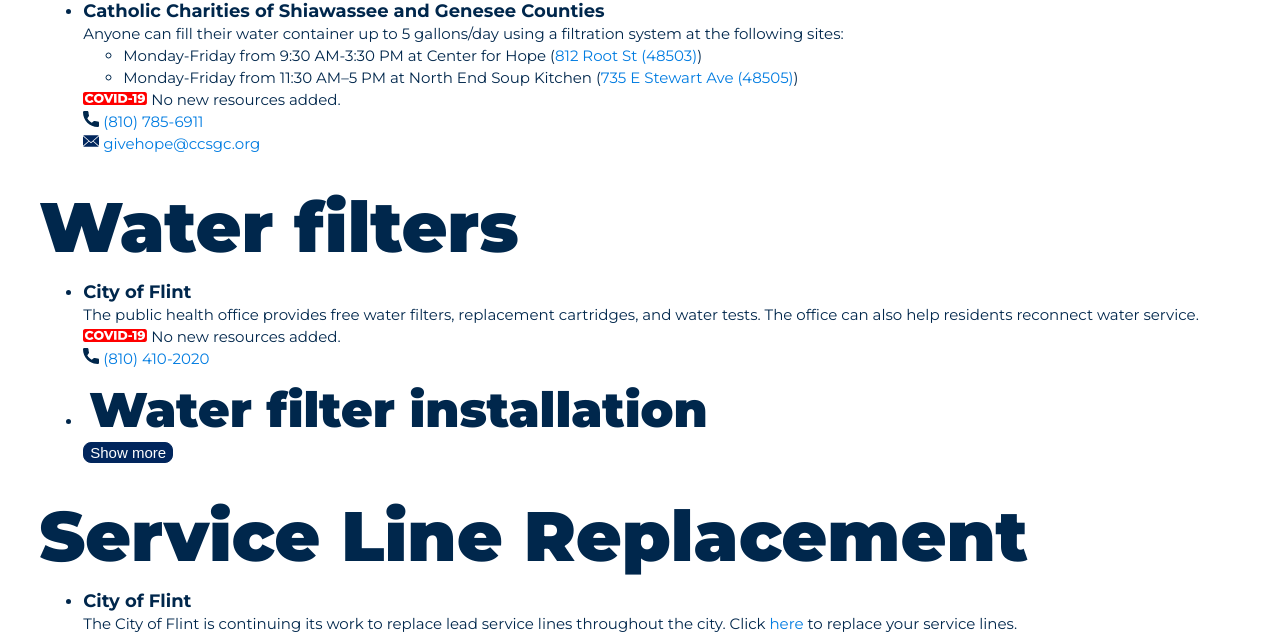
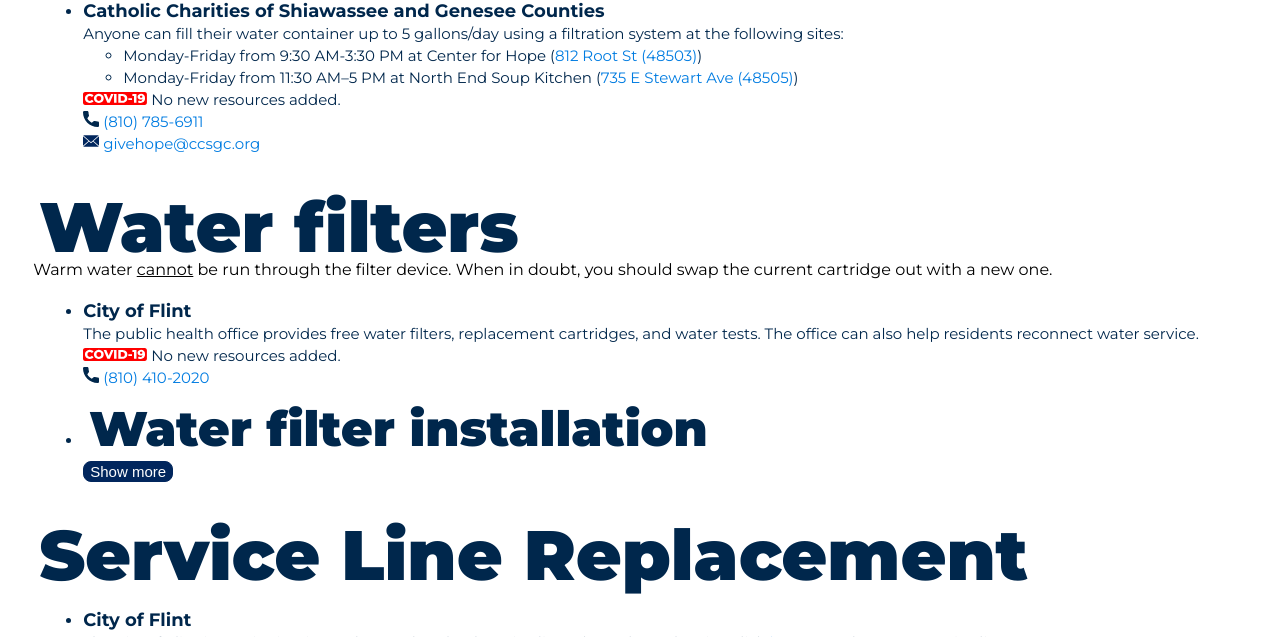
Before and after one commit to umichfjp/umichfjp.github.io, a Jekyll site: the page built from pages/resources.html, in a window 1280 px wide and 900 px high, scrolled down 2432 px, cut to the strip 0-637 px from the top of the window. Built offline with Jekyll 4.4.1, drawn with Linux system fonts in a browser that asks for light colours.

Commit message:
Update resources.html

```diff
--- a/pages/resources.html
+++ b/pages/resources.html
@@ -193,6 +193,7 @@ title: Resources for Flint residents
         </ul>
 
         <br /><div class="titlere">Water filters</div>
+        Warm water <u>cannot</u> be run through the filter device. When in doubt, you should swap the current cartridge out with a new one.
         <ul>
         <h3>
           <li>
```
